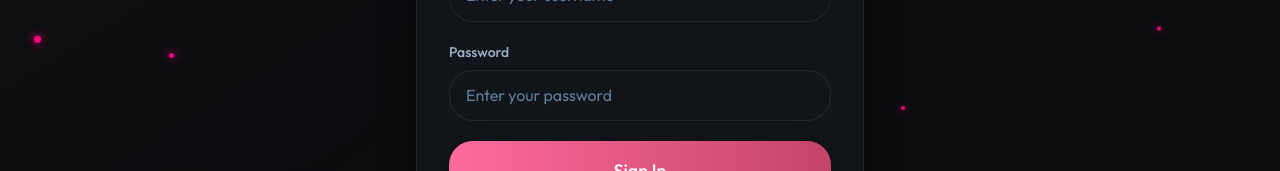
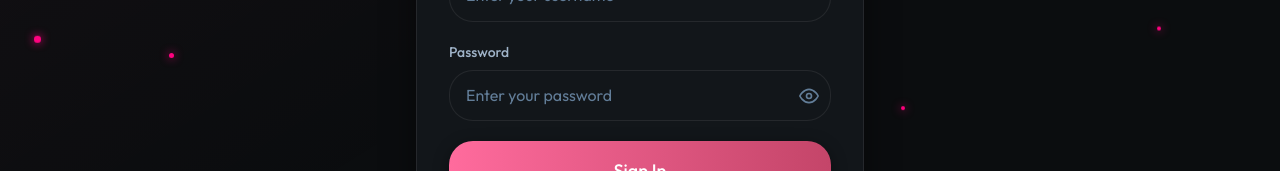
Before and after one commit to Ahbiz/blursocial, a Next.js app in the folder frontend/: page /login in a window 1280 px wide. Shown: the part 385-556 px from the top of the page. Built offline with nearby package versions, Linux system fonts and the light colour scheme.

Commit message:
feat(ui): add show/hide password toggle to Input component

```diff
--- a/frontend/components/Input.tsx
+++ b/frontend/components/Input.tsx
@@ -1,6 +1,7 @@
 'use client';
 
-import { InputHTMLAttributes, forwardRef } from 'react';
+import { InputHTMLAttributes, forwardRef, useState } from 'react';
+import { FiEye, FiEyeOff } from 'react-icons/fi';
 
 interface InputProps extends InputHTMLAttributes<HTMLInputElement> {
   label?: string;
@@ -8,7 +9,11 @@
 }
 
 const Input = forwardRef<HTMLInputElement, InputProps>(
-  ({ label, error, className = '', ...props }, ref) => {
+  ({ label, error, className = '', type, ...props }, ref) => {
+    const [showPassword, setShowPassword] = useState(false);
+    const isPassword = type === 'password';
+    const resolvedType = isPassword ? (showPassword ? 'text' : 'password') : type;
+
     return (
       <div className="w-full">
         {label && (
@@ -16,8 +21,10 @@
             {label}
           </label>
         )}
+        <div className="relative">
           <input
             ref={ref}
+            type={resolvedType}
             className={`
               w-full px-4 py-3 rounded-xl
               bg-[var(--bg-secondary)] text-[var(--text-primary)]
@@ -26,11 +33,28 @@
               focus:outline-none focus:border-[var(--accent-primary)]
               focus:shadow-[0_0_0_3px_var(--accent-glow)]
               transition-all duration-200
+              ${isPassword ? 'pr-12' : ''}
               ${error ? 'border-[var(--error)]' : ''}
               ${className}
             `}
             {...props}
           />
+          {isPassword && (
+            <button
+              type="button"
+              tabIndex={-1}
+              onClick={() => setShowPassword((v) => !v)}
+              className="absolute right-3 top-1/2 -translate-y-1/2 text-[var(--text-tertiary)] hover:text-[var(--text-primary)] transition-colors focus:outline-none"
+              aria-label={showPassword ? 'Hide password' : 'Show password'}
+            >
+              {showPassword ? (
+                <FiEyeOff className="w-5 h-5" />
+              ) : (
+                <FiEye className="w-5 h-5" />
+              )}
+            </button>
+          )}
+        </div>
         {error && (
           <p className="mt-2 text-sm text-[var(--error)] animate-fade-in">
             {error}
```
Lines whose indentation alone changed are shown as unchanged.
